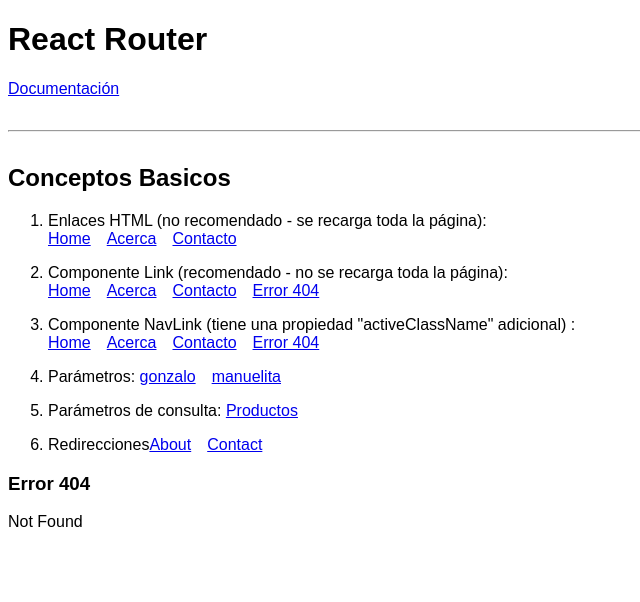
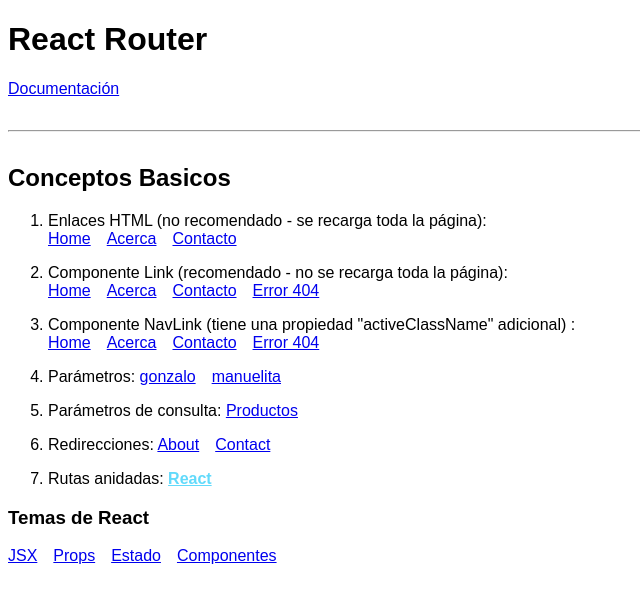
Before and after one commit to GonzaloMonteodorisio/react-router-jon-mircha, a React (Create React App) app: page /react in a window 1280 px wide. Shown: the top 602 px of the page, without its empty margins (0-640 px from the left). Built offline with nearby package versions, Linux system fonts and the light colour scheme.

Commit message:
React Router: Rutas anidadas (hook useRouteMatch)

```diff
--- a/src/components/ConceptosBasicos/index.jsx
+++ b/src/components/ConceptosBasicos/index.jsx
@@ -10,6 +10,7 @@
 import Error404 from '../../pages/Error404';
 import Home from '../../pages/Home';
 import Productos from '../../pages/Productos';
+import ReactTopics from '../../pages/ReactTopics';
 import Usuario from '../../pages/Usuario';
 import MenuConceptosBasicos from '../MenuConceptosBasicos';
 
@@ -50,11 +51,6 @@
             end
           />
           <Route
-            path='*'
-            element={<Error404 />}
-            end
-          />
-          <Route
             path='/about'
             element={<Navigate to='/acerca' />}
             end
@@ -64,6 +60,41 @@
             element={<Navigate to='/contacto' />}
             end
           />
+          <Route
+            path='/react/*'
+            element={<ReactTopics />}
+          >
+            {/* <Route
+              path='jsx'
+              element={<h3>JSX</h3>}
+              end
+            />
+            <Route
+              index
+              element={<h3>JSX</h3>}
+              end
+            />
+            <Route
+              path='props'
+              element={<h3>Props</h3>}
+              end
+            />
+            <Route
+              path='estado'
+              element={<h3>Estado</h3>}
+              end
+            />
+            <Route
+              path='componentes'
+              element={<h3>Componentes</h3>}
+              end
+            /> */}
+          </Route>
+          <Route
+            path='*'
+            element={<Error404 />}
+            end
+          />
         </Routes>
       </Router>
     </div>
--- a/src/components/MenuConceptosBasicos/index.jsx
+++ b/src/components/MenuConceptosBasicos/index.jsx
@@ -1,5 +1,5 @@
 import React from 'react';
-import { Link, Navigate, NavLink } from 'react-router-dom';
+import { Link, NavLink } from 'react-router-dom';
 
 function MenuConceptosBasicos() {
   return (
@@ -84,7 +84,7 @@
           </NavLink>
         </li>
         <li>
-          <span>Redirecciones</span>
+          <span>Redirecciones: </span>
           <NavLink
             to='/about'
             className={({isActive}) =>
@@ -102,6 +102,17 @@
             Contact
           </NavLink>
         </li>
+        <li>
+          <span>Rutas anidadas: </span>
+          <NavLink
+            to='/react'
+            className={({isActive}) =>
+            isActive ? 'active' : undefined
+          }
+          >
+            React
+          </NavLink>
+        </li>
       </ol>
     </nav>
   )
--- /dev/null
+++ b/src/pages/ReactTopics/index.jsx
@@ -0,0 +1,59 @@
+import React from 'react';
+
+import {
+  NavLink,
+  Outlet,
+  Route,
+  Routes,
+  useMatch,
+  useParams
+} from 'react-router-dom';
+
+function Topic() {
+  let { topic } = useParams();
+  console.info('ReactTopics - topic: ', topic);
+  return (
+    <div>
+      <h4>{topic}</h4>
+      <p>Lorem ipsum dolor sit amet consectetur adipisicing elit. Sint necessitatibus dignissimos, deserunt nobis nostrum aperiam iste incidunt saepe delectus quia commodi reiciendis obcaecati expedita beatae placeat quaerat quasi fuga laudantium.</p>
+    </div>
+  )
+}
+
+function ReactTopics() {
+  let { pathname, pathnameBase } = useMatch('/react/*');
+  console.info('React Topics - pathname: ', pathname);
+  console.info('React Topics - pathnameBase: ', pathnameBase);
+  return (
+    <div>
+      <h3>Temas de React</h3>
+      <nav>
+        <NavLink to={`${pathnameBase}/jsx`}>JSX</NavLink>
+        <NavLink to={`${pathnameBase}/props`}>Props</NavLink>
+        <NavLink to={`${pathnameBase}/estado`}>Estado</NavLink>
+        <NavLink to={`${pathnameBase}/componentes`}>Componentes</NavLink>
+      </nav>
+      <Routes>
+        <Route
+          path={pathnameBase}
+          element={
+            <>
+              <h4>Elige un tema de React</h4>
+              <p>Lorem ipsum, dolor sit amet consectetur adipisicing elit. Cumque neque, aliquam earum corporis perspiciatis rem sint mollitia praesentium fugit nostrum soluta accusantium corrupti officia explicabo quos eos iusto? Quos, est?</p>
+            </>
+          }
+          end
+        >
+        </Route>
+        <Route
+          path={`/:topic`}
+          element={<Topic />}
+          // end
+        >
+        </Route>
+      </Routes>
+    </div>
+  )
+}
+
+export default ReactTopics;
```
